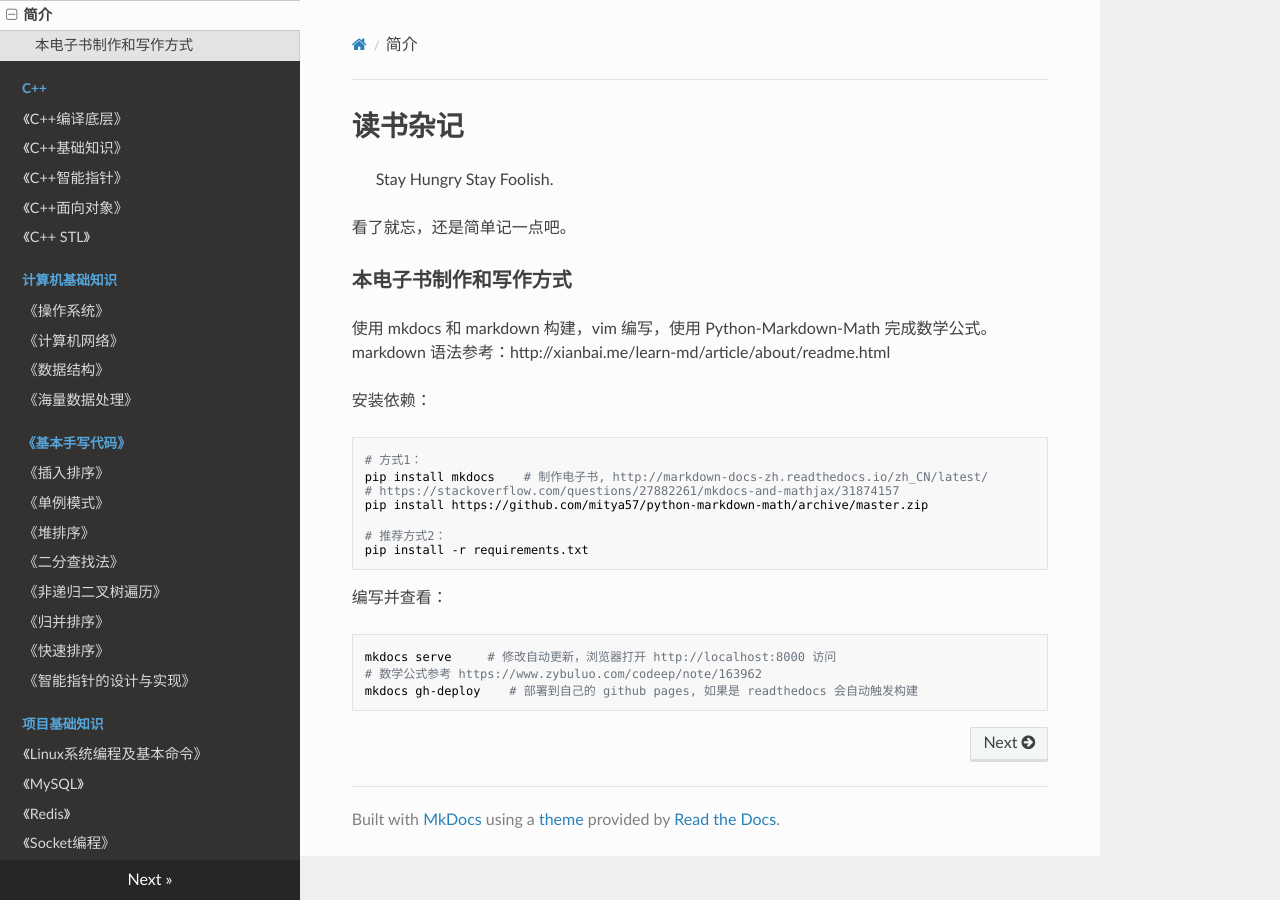
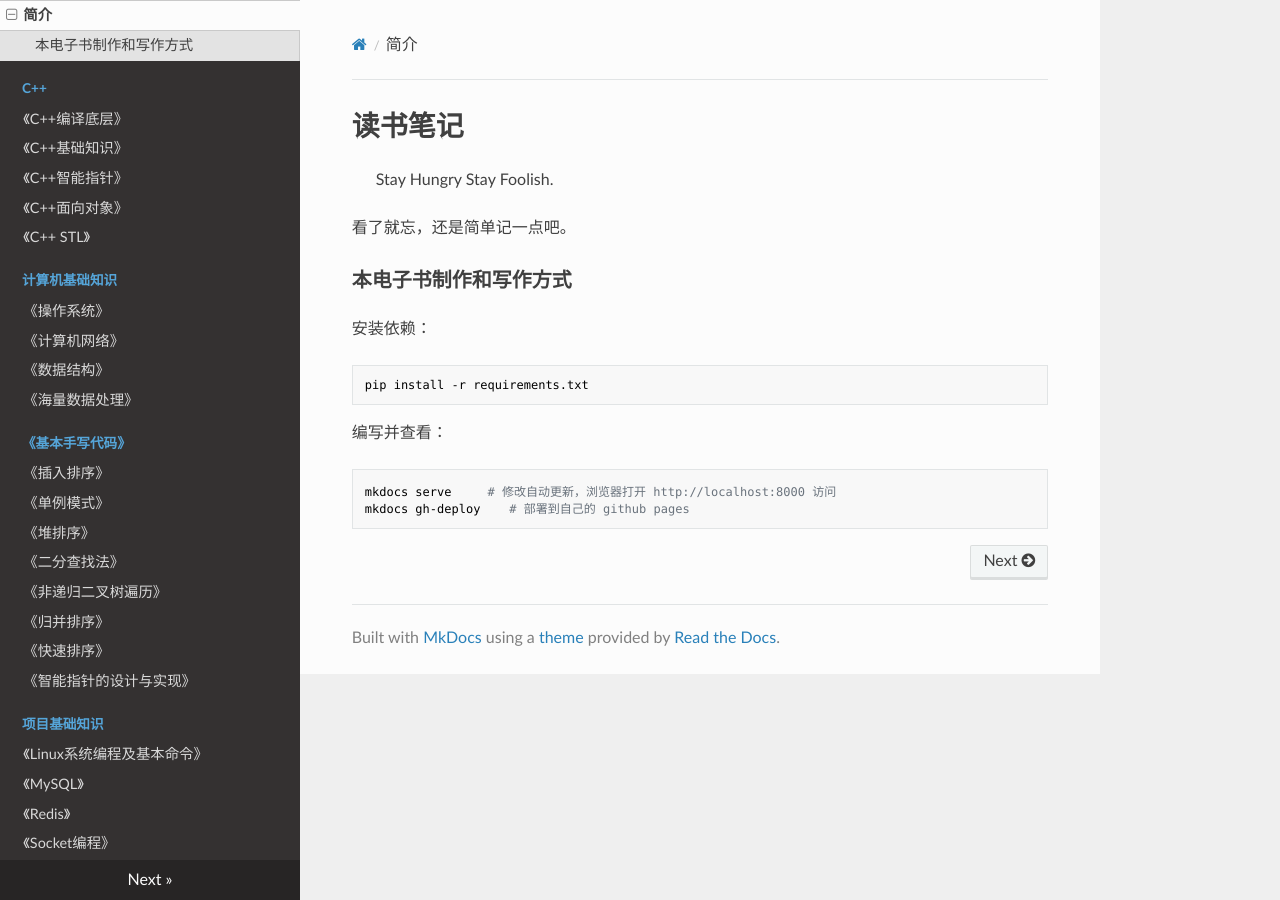
Before and after one commit to ZWiley/mybook, an MkDocs documentation site: the page built from docs/index.md, in a window 1280 px wide. Built offline with MkDocs 1.6.1, drawn with Linux system fonts in a browser that asks for light colours; nearby versions of some CDN libraries; old or Windows-style settings are respelled for this version of MkDocs.

Commit message:
update index.md

````diff
--- a/docs/index.md
+++ b/docs/index.md
@@ -1,4 +1,4 @@
-# 读书杂记
+# 读书笔记
 
 > Stay Hungry Stay Foolish.
 
@@ -6,18 +6,9 @@
 
 ### 本电子书制作和写作方式
 
-使用 mkdocs 和 markdown 构建，vim 编写，使用  Python-Markdown-Math 完成数学公式。
-markdown 语法参考：http://xianbai.me/learn-md/article/about/readme.html
-
 安装依赖：
 
 ```sh
-# 方式1：
-pip install mkdocs    # 制作电子书, http://markdown-docs-zh.readthedocs.io/zh_CN/latest/
-# https://stackoverflow.com/questions/27882261/mkdocs-and-mathjax/31874157
-pip install https://github.com/mitya57/python-markdown-math/archive/master.zip
-
-# 推荐方式2：
 pip install -r requirements.txt
 ```
 
@@ -25,6 +16,5 @@ pip install -r requirements.txt
 
 ```sh
 mkdocs serve     # 修改自动更新，浏览器打开 http://localhost:8000 访问
-# 数学公式参考 https://www.zybuluo.com/codeep/note/163962
-mkdocs gh-deploy    # 部署到自己的 github pages, 如果是 readthedocs 会自动触发构建
+mkdocs gh-deploy    # 部署到自己的 github pages
 ```
````
